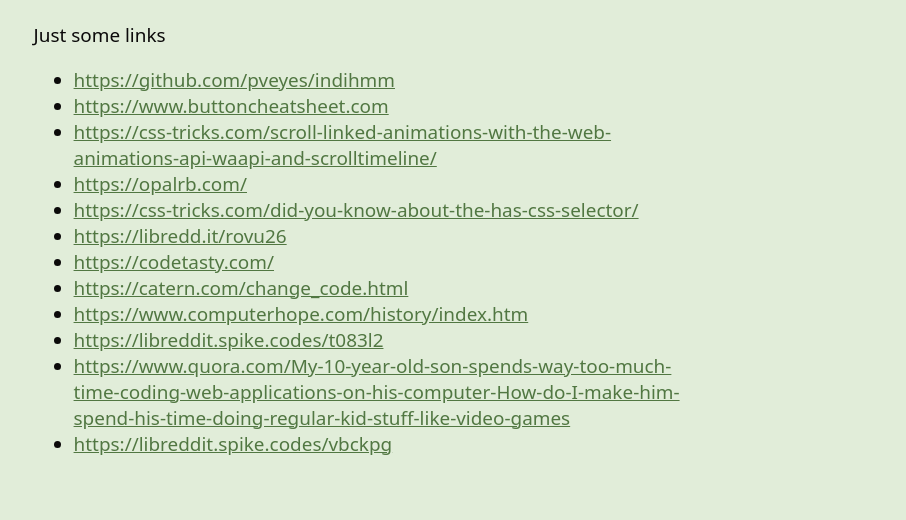
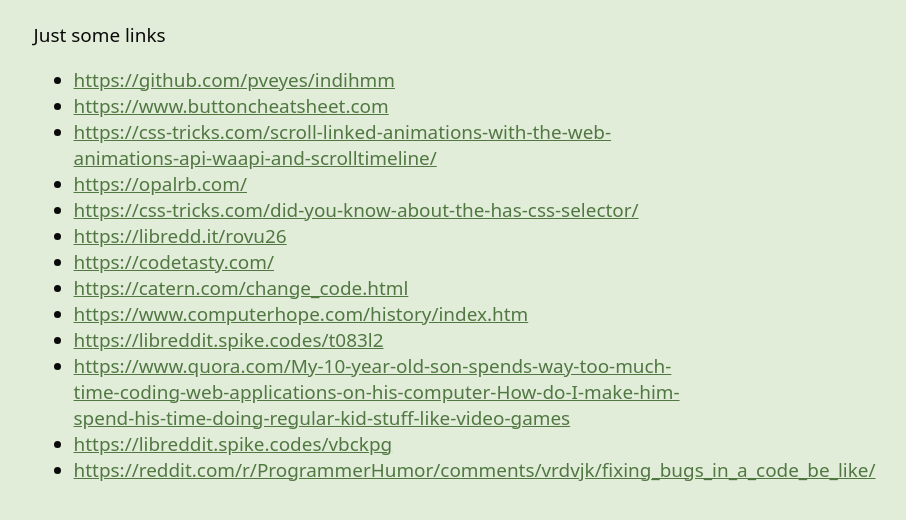
Before and after one commit to liimee/site, an Eleventy site: page later.md in a window 1280 px wide. Shown: the part 174-694 px from the top of the page, without its empty margins (282-1188 px from the left). Built offline with nearby package versions, Linux system fonts and the light colour scheme; Eleventy itself is replaced by a stand-in of ours; files that its build step writes are made by us from their sources.

Commit message:
Update later.md

```diff
--- a/later.md
+++ b/later.md
@@ -19,3 +19,4 @@
 - <a href="https://libreddit.spike.codes/t083l2">https://libreddit.spike.codes/t083l2</a>
 - <a href="https://www.quora.com/My-10-year-old-son-spends-way-too-much-time-coding-web-applications-on-his-computer-How-do-I-make-him-spend-his-time-doing-regular-kid-stuff-like-video-games">https://www.quora.com/My-10-year-old-son-spends-way-too-much-time-coding-web-applications-on-his-computer-How-do-I-make-him-spend-his-time-doing-regular-kid-stuff-like-video-games</a>
 - [https://libreddit.spike.codes/vbckpg](https://libreddit.spike.codes/vbckpg)
+- https://reddit.com/r/ProgrammerHumor/comments/vrdvjk/fixing_bugs_in_a_code_be_like/
```
